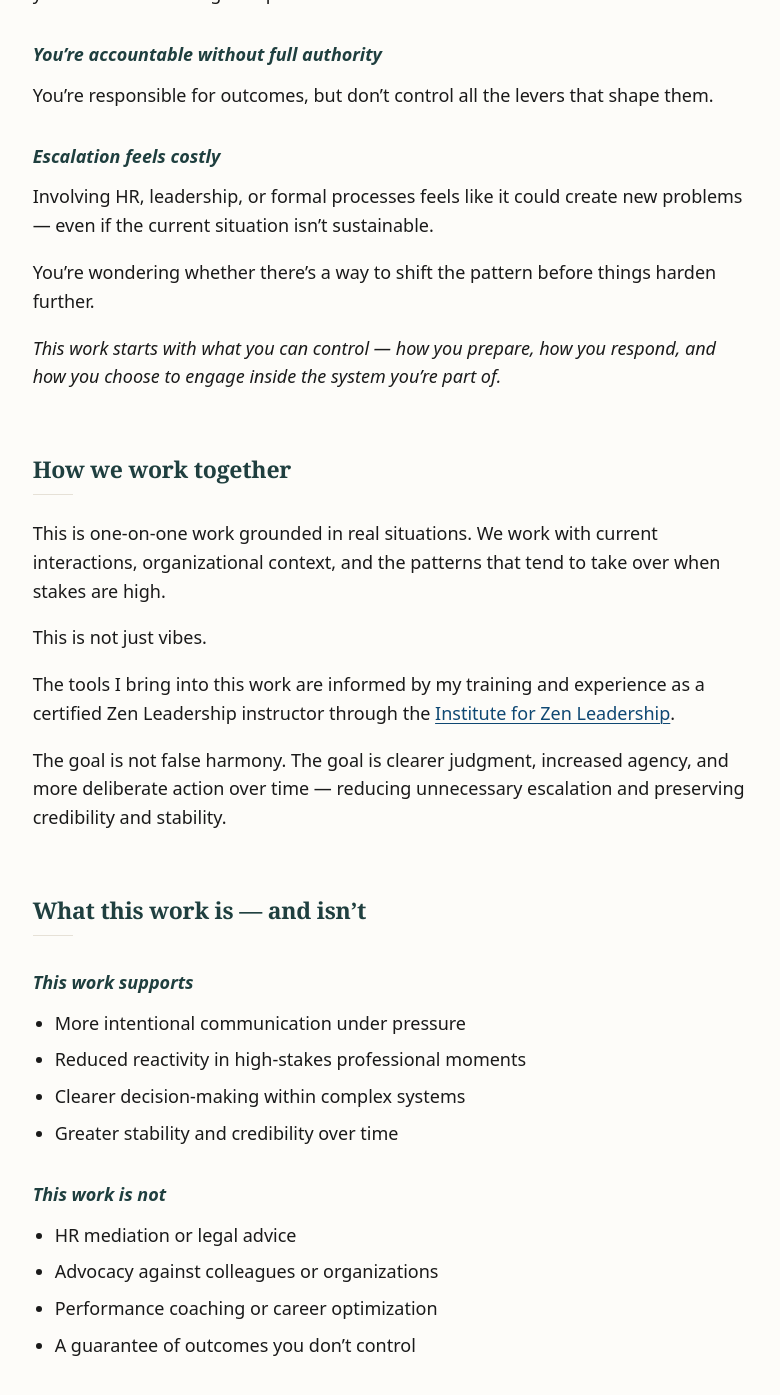
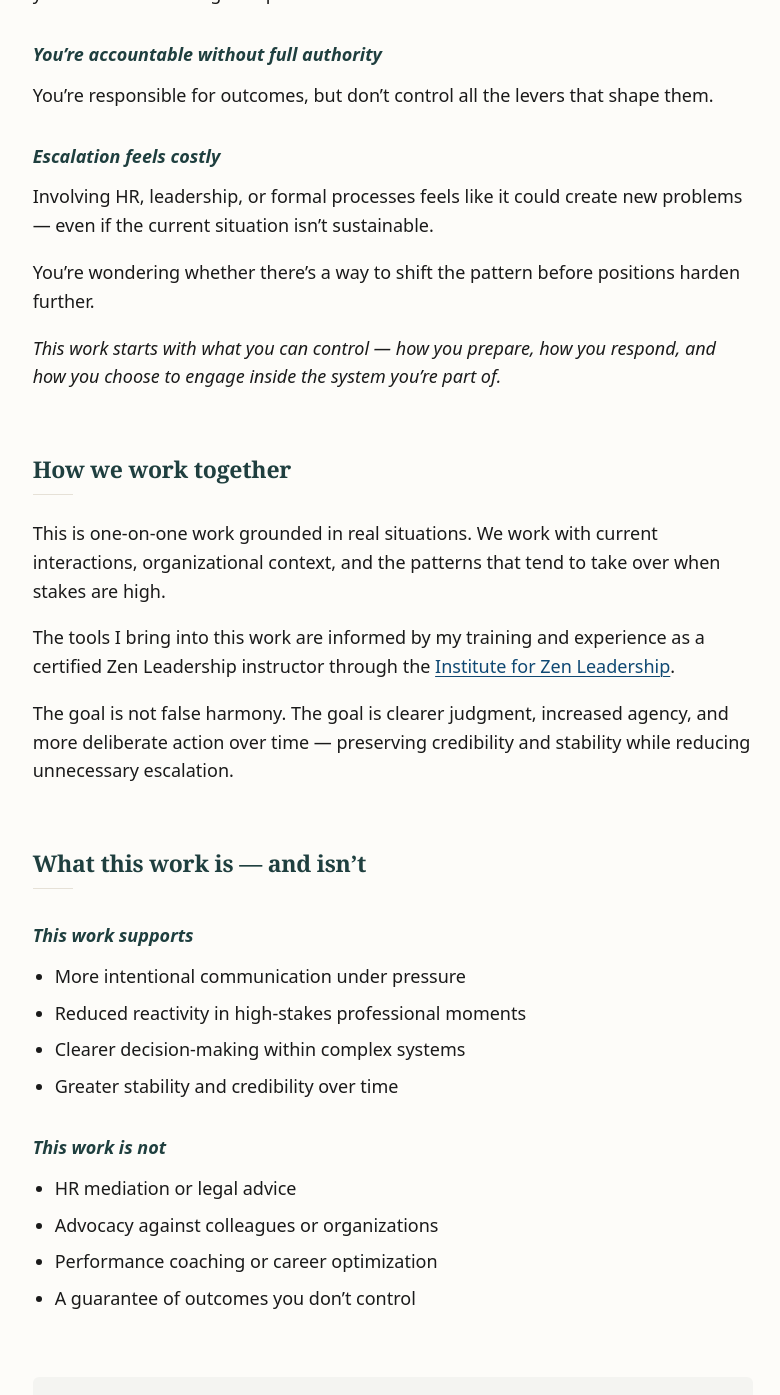
Before and after one commit to basil-family-lab/zen, a Jekyll site: the page built from workplace.md, in a window 1280 px wide and 1400 px high, scrolled down 1185 px. Shown: the top 1395 px of the window, without its empty margins (247-1027 px from the left). Built offline with Jekyll 4.4.1, drawn with Linux system fonts in a browser that asks for light colours; some of the changed text lies outside the part shown.

Commit message:
refactor: streamline copy for workplace

```diff
--- a/_data/workplace.yml
+++ b/_data/workplace.yml
@@ -1,12 +1,13 @@
 hero:
-  heading: Workplace Conflict When the Situation Is Stuck
+  heading: Workplace conflict when the situation is stuck
   body: >
     I help professionals navigate ongoing workplace conflict
     where the stakes are real and the path forward isn’t obvious —
     even when other people involved may never change.
     The work focuses on increasing your agency,
     reducing unnecessary escalation,
-    and helping you act with clarity inside the system you’re already in.
+    and helping you act with clarity
+    inside the system you’re already in.
   image: /assets/images/profile.jpg
   image_alt: Michael Basil
 
@@ -53,12 +54,14 @@ situations:
           even if the current situation isn’t sustainable.
         - >
           You’re wondering whether there’s a way
-          to shift the pattern before things harden further.
+          to shift the pattern before positions harden further.
+
   closing_emphasis: >
     This work starts with what you can control —
     how you prepare,
     how you respond,
-    and how you choose to engage inside the system you’re part of.
+    and how you choose to engage
+    inside the system you’re part of.
 
 how_we_work:
   heading: How we work together
@@ -67,19 +70,19 @@ how_we_work:
       This is one-on-one work grounded in real situations.
       We work with current interactions,
       organizational context,
-      and the patterns that tend to take over when stakes are high.
-    - >
-      This is not just vibes.
+      and the patterns that tend to take over
+      when stakes are high.
     - >
       The tools I bring into this work are informed by my training and experience
-      as a certified Zen Leadership instructor through the <a href="https://zenleader.global">Institute for Zen Leadership</a>.
+      as a certified Zen Leadership instructor
+      through the <a href="https://zenleader.global">Institute for Zen Leadership</a>.
     - >
       The goal is not false harmony.
       The goal is clearer judgment,
       increased agency,
       and more deliberate action over time —
-      reducing unnecessary escalation
-      and preserving credibility and stability.
+      preserving credibility and stability
+      while reducing unnecessary escalation.
 
 framing:
   heading: What this work is — and isn’t
@@ -108,7 +111,8 @@ testimonials:
           instead of reacting in the moment.
         - >
           It helped me see where I actually had agency
-          and where I didn’t — which changed how I engaged.
+          and where I didn’t —
+          which changed how I engaged.
 
 connect:
   heading: Next step
```
